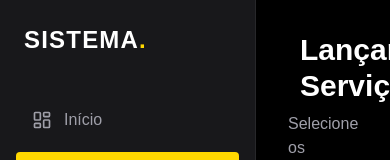
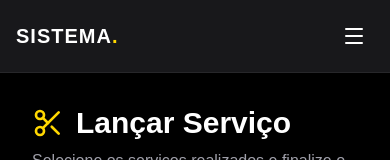
Before and after one commit to gabrielvieira7781/PerformanceBarbearia, a Next.js app: page /dashboard/servicos in a window 390 px wide. Shown: the top 160 px of the page. Built offline with nearby package versions, Linux system fonts and the light colour scheme; no server answers.

Commit message:
Layout.tsx atualizado para celulares

```diff
--- a/app/admin/dashboard/layout.tsx
+++ b/app/admin/dashboard/layout.tsx
@@ -1,11 +1,11 @@
 // app/admin/dashboard/layout.tsx
 'use client';
 
-import React from 'react';
+import React, { useState, useEffect } from 'react';
 import Link from 'next/link';
 import { usePathname } from 'next/navigation';
 import {
-  LayoutDashboard, Scissors, Users, Wallet, MessageSquare, Settings, LogOut, PlayCircle, Crown
+  LayoutDashboard, Scissors, Users, Wallet, MessageSquare, Settings, LogOut, PlayCircle, Crown, Menu, X
 } from 'lucide-react';
 
 export default function AdminDashboardLayout({
@@ -14,6 +14,12 @@ export default function AdminDashboardLayout({
   children: React.ReactNode;
 }) {
   const pathname = usePathname();
+  const [isSidebarOpen, setIsSidebarOpen] = useState(false);
+
+  // Fecha o menu no celular ao mudar de rota
+  useEffect(() => {
+    setIsSidebarOpen(false);
+  }, [pathname]);
 
   const handleLogout = async () => {
     try {
@@ -35,16 +41,43 @@ export default function AdminDashboardLayout({
   ];
 
   return (
-    <div className="min-h-screen bg-black flex">
+    <div className="min-h-screen bg-black flex flex-col md:flex-row">
+
+      {/* Header Mobile */}
+      <div className="md:hidden flex items-center justify-between p-4 bg-zinc-900 border-b border-zinc-800">
+        <h2 className="text-xl font-bold text-white tracking-wider">
+          GESTAO<span className="text-[#FFD700]">.</span>ADMIN
+        </h2>
+        <button
+          onClick={() => setIsSidebarOpen(!isSidebarOpen)}
+          className="text-white p-2"
+        >
+          {isSidebarOpen ? <X size={24} /> : <Menu size={24} />}
+        </button>
+      </div>
+
+      {/* Overlay Escuro */}
+      {isSidebarOpen && (
+        <div
+          className="fixed inset-0 bg-black/80 z-40 md:hidden"
+          onClick={() => setIsSidebarOpen(false)}
+        />
+      )}
+
       {/* Sidebar Lateral */}
-      <aside className="w-64 bg-zinc-900 border-r border-zinc-800 flex flex-col">
-        <div className="p-6">
+      <aside className={`
+        fixed md:static inset-y-0 left-0 z-50
+        w-64 bg-zinc-900 border-r border-zinc-800 flex flex-col
+        transform transition-transform duration-300 ease-in-out
+        ${isSidebarOpen ? 'translate-x-0' : '-translate-x-full md:translate-x-0'}
+      `}>
+        <div className="p-6 hidden md:block">
           <h2 className="text-2xl font-bold text-white tracking-wider">
             GESTAO<span className="text-[#FFD700]">.</span>ADMIN
           </h2>
         </div>
 
-        <nav className="flex-1 px-4 space-y-2 mt-4 overflow-y-auto">
+        <nav className="flex-1 px-4 space-y-2 mt-4 overflow-y-auto pt-4 md:pt-0">
           {menuItems.map((item) => {
             const isActive = pathname === item.href;
             const Icon = item.icon;
@@ -66,10 +99,8 @@ export default function AdminDashboardLayout({
           })}
         </nav>
 
-        {/* Rodapé da Sidebar com Modo Trabalho e Logout */}
+        {/* Rodapé da Sidebar */}
         <div className="p-4 border-t border-zinc-800 space-y-2">
-
-          {/* O Botão Mágico para o Modo de Lançamento */}
           <Link
             href="/dashboard/servicos"
             className="flex items-center justify-center gap-2 px-4 py-3 w-full bg-emerald-600 hover:bg-emerald-500 text-white font-bold rounded transition-colors shadow-lg animate-pulse"
@@ -89,7 +120,7 @@ export default function AdminDashboardLayout({
       </aside>
 
       {/* Conteúdo Principal */}
-      <main className="flex-1 overflow-y-auto bg-black">
+      <main className="flex-1 overflow-y-auto bg-black h-[calc(100vh-64px)] md:h-screen">
         {children}
       </main>
     </div>
--- a/app/dashboard/layout.tsx
+++ b/app/dashboard/layout.tsx
@@ -11,7 +11,9 @@ import {
   Wallet,
   MessageSquare,
   LogOut,
-  ShieldAlert
+  ShieldAlert,
+  Menu,
+  X // NOVO: Ícones para o botão do celular
 } from 'lucide-react';
 
 export default function DashboardLayout({
@@ -22,14 +24,13 @@ export default function DashboardLayout({
   const pathname = usePathname();
   const [canAccessAdmin, setCanAccessAdmin] = useState(false);
   const [isAdmin, setIsAdmin] = useState(false);
+  const [isSidebarOpen, setIsSidebarOpen] = useState(false); // NOVO: Controle do menu mobile
 
   useEffect(() => {
     const checkPermissions = () => {
-      // Pega o cargo
       const roleMatch = document.cookie.match(new RegExp('(^| )user_role=([^;]+)'));
       const role = roleMatch ? roleMatch[2] : '';
 
-      // Pega as permissões
       const permsMatch = document.cookie.match(new RegExp('(^| )user_permissions=([^;]+)'));
       let permissions: string[] = [];
       if (permsMatch) {
@@ -45,6 +46,11 @@ export default function DashboardLayout({
     };
     checkPermissions();
   }, []);
+
+  // NOVO: Fecha o menu no celular ao mudar de rota
+  useEffect(() => {
+    setIsSidebarOpen(false);
+  }, [pathname]);
 
   const handleLogout = async () => {
     try {
@@ -64,10 +70,37 @@ export default function DashboardLayout({
   ];
 
   return (
-    <div className="min-h-screen bg-black flex">
+    <div className="min-h-screen bg-black flex flex-col md:flex-row">
+
+      {/* NOVO: Header Mobile (Só aparece em telas pequenas) */}
+      <div className="md:hidden flex items-center justify-between p-4 bg-zinc-900 border-b border-zinc-800">
+        <h2 className="text-xl font-bold text-white tracking-wider">
+          SISTEMA<span className="text-[#FFD700]">.</span>
+        </h2>
+        <button
+          onClick={() => setIsSidebarOpen(!isSidebarOpen)}
+          className="text-white p-2"
+        >
+          {isSidebarOpen ? <X size={24} /> : <Menu size={24} />}
+        </button>
+      </div>
+
+      {/* Overlay Escuro para Mobile (clicar fora fecha o menu) */}
+      {isSidebarOpen && (
+        <div
+          className="fixed inset-0 bg-black/80 z-40 md:hidden"
+          onClick={() => setIsSidebarOpen(false)}
+        />
+      )}
+
       {/* Sidebar Lateral */}
-      <aside className="w-64 bg-zinc-900 border-r border-zinc-800 flex flex-col">
-        <div className="p-6">
+      <aside className={`
+        fixed md:static inset-y-0 left-0 z-50
+        w-64 bg-zinc-900 border-r border-zinc-800 flex flex-col
+        transform transition-transform duration-300 ease-in-out
+        ${isSidebarOpen ? 'translate-x-0' : '-translate-x-full md:translate-x-0'}
+      `}>
+        <div className="p-6 hidden md:block">
           <h2 className="text-2xl font-bold text-white tracking-wider">
             SISTEMA<span className="text-[#FFD700]">.</span>
           </h2>
@@ -75,7 +108,7 @@ export default function DashboardLayout({
           {!isAdmin && canAccessAdmin && <span className="text-[10px] bg-blue-500/20 text-blue-500 px-2 py-0.5 rounded font-bold mt-1 inline-block uppercase">Acesso Gerencial</span>}
         </div>
 
-        <nav className="flex-1 px-4 space-y-2 mt-4 overflow-y-auto">
+        <nav className="flex-1 px-4 space-y-2 mt-4 overflow-y-auto pt-4 md:pt-0">
           {menuItems.map((item) => {
             const isActive = pathname === item.href;
             const Icon = item.icon;
@@ -98,8 +131,6 @@ export default function DashboardLayout({
         </nav>
 
         <div className="p-4 border-t border-zinc-800 space-y-2">
-
-          {/* Botão de Retorno: Agora aparece para Donos E Gerentes permitidos */}
           {canAccessAdmin && (
             <Link
               href="/admin/dashboard"
@@ -121,7 +152,7 @@ export default function DashboardLayout({
       </aside>
 
       {/* Conteúdo Principal */}
-      <main className="flex-1 overflow-y-auto bg-black">
+      <main className="flex-1 overflow-y-auto bg-black h-[calc(100vh-64px)] md:h-screen">
         {children}
       </main>
     </div>
```
